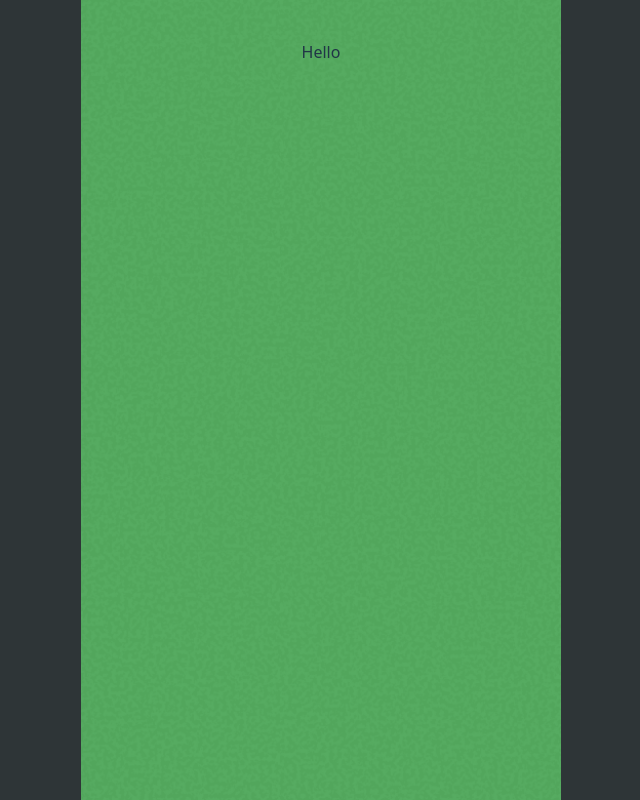
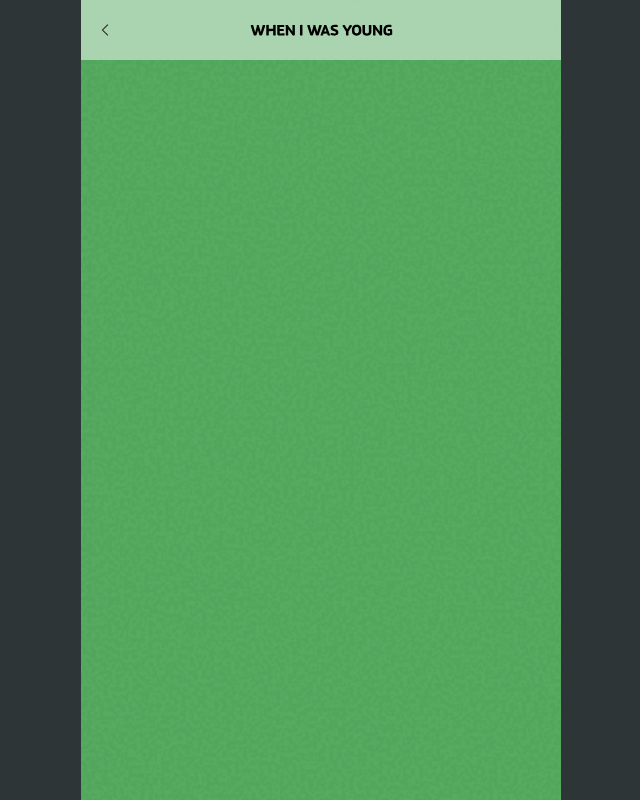
Before and after one commit to lettuce-gang/wiwy-frontend, a React (Vite) app: page / in a window 1280 px wide. Shown: the whole page, without its empty margins (319-959 px from the left). Built offline with nearby package versions, Linux system fonts and the light colour scheme; a web font is replaced by a local one.

Commit message:
feat: refactor Intro component and create IntroName component

```diff
--- a/src/components/Container.tsx
+++ b/src/components/Container.tsx
@@ -13,33 +13,23 @@ const Container = styled.div<{ backgroundUrl: string }>`
   flex-direction: column;
   align-items: center;
   justify-content: flex-start;
-  padding: 40px 44px 20px; // 상단 패딩 더 늘림
-  overflow-y: auto;
+  overflow-y: visible;
   box-sizing: border-box; // 박스 사이징 추가
 
   /* Mobile (0px ~ 479px) */
   @media screen and (max-width: 479px) {
     width: 100%;
-    padding: 40px 20px 20px; // 상단 패딩 더 늘림
     height: auto;
-    min-height: 100%;
-    position: absolute;
-    top: 0;
-    left: 0;
-    right: 0;
-    bottom: 0;
   }
 
   /* Tablet (480px ~ 767px) */
   @media screen and (min-width: 480px) {
     width: 480px;
-    padding: 40px 0 20px; // 상단 패딩 더 늘림
   }
 
   /* Desktop (768px ~ ) */
   @media screen and (min-width: 768px) {
     width: 480px;
-    padding: 40px 0 20px; // 상단 패딩 더 늘림
   }
 `;
 
--- a/src/pages/Intro.tsx
+++ b/src/pages/Intro.tsx
@@ -1,9 +1,7 @@
-import Container from "../components/Container.tsx";
+import IntroName from "./intro/IntroName.tsx";
 
 function Intro() {
-    return <Container backgroundUrl="/images/background/green.png">
-        Hello
-    </Container>;
+    return <IntroName />;
 }
 
 export default Intro;
--- a/src/pages/Result.tsx
+++ b/src/pages/Result.tsx
@@ -5,6 +5,7 @@ import { useSearchParams, useNavigate } from 'react-router-dom';
 import { ResultData, ResultType } from '../data/ResultData';
 import { getPostPosition } from '../utils/textUtils';
 import Container from "../components/Container.tsx";
+import Header from "../components/Header.tsx";
 
 const ResultCard = styled.div`
   width: 100%;
@@ -298,6 +299,7 @@ function Result() {
 
     return (
         <Container backgroundUrl="/images/background/orange.png">
+            <Header />
             <ResultCard ref={resultCardRef}>
                 <NameDescription>
                     {userName}{getPostPosition(userName)}
--- /dev/null
+++ b/src/pages/intro/IntroName.tsx
@@ -0,0 +1,10 @@
+import Container from "../../components/Container.tsx";
+import Header from "../../components/Header.tsx";
+
+function IntroName() {
+    return <Container backgroundUrl="/images/background/green.png">
+        <Header />
+    </Container>;
+}
+
+export default IntroName;
```
